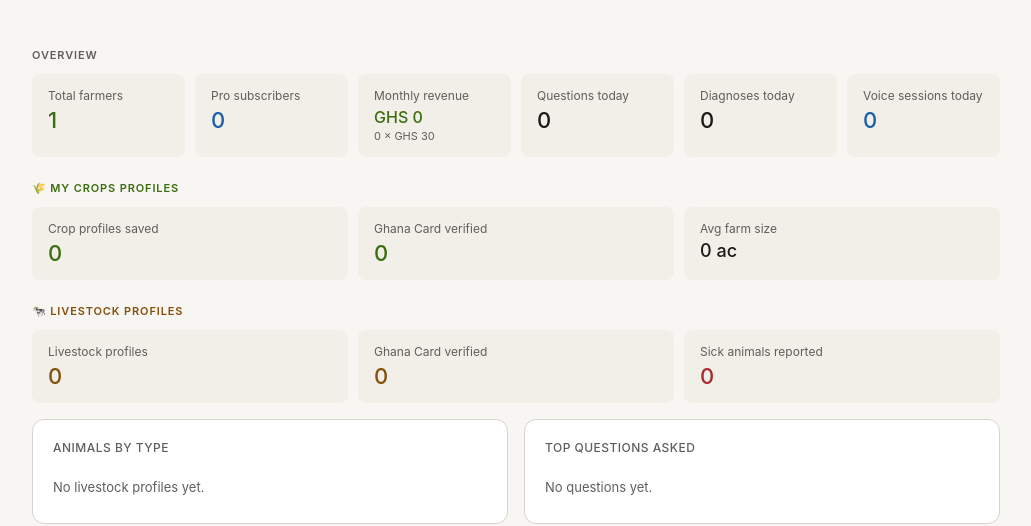
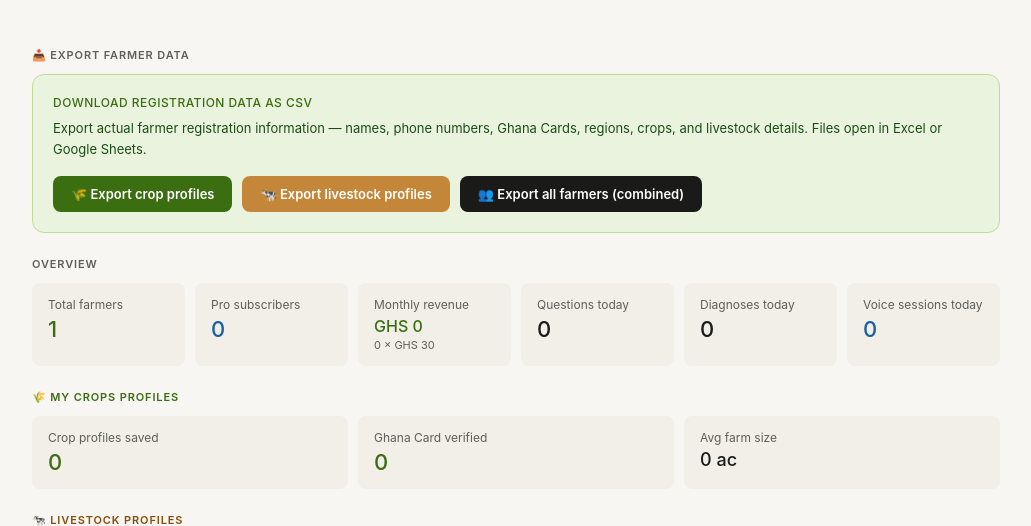
Before and after one commit to narish558/nkosoo-ai, a Flask app: page /admin in a window 1280 px wide. Shown: the part 54-580 px from the top of the page, without its empty margins (124-1155 px from the left). Run offline with Flask 3, Linux system fonts and the light colour scheme; the visitor is signed in with stand-in values (Sample User, id 1); data comes from the database, SQL or seed files in the repository; data that the repository does not hold is empty.

Commit message:
Add files via upload

```diff
--- a/templates/admin.html
+++ b/templates/admin.html
@@ -43,6 +43,11 @@ body{font-family:-apple-system,BlinkMacSystemFont,"Segoe UI",sans-serif;backgrou
 @media(max-width:600px){.grid2{grid-template-columns:1fr;}}
 .footer-admin{text-align:center;font-size:11px;color:#9C9B97;padding:1.5rem;margin-top:1rem;}
 .footer-admin a{color:#3B6D11;text-decoration:none;}
+.export-btn{display:inline-block;padding:10px 18px;border-radius:8px;font-size:13px;font-weight:600;text-decoration:none;cursor:pointer;}
+.export-btn.g{background:#3B6D11;color:#fff;}
+.export-btn.a{background:#C4873A;color:#fff;}
+.export-btn.dark{background:#1a1a18;color:#fff;}
+.export-btn:hover{opacity:.88;}
 </style>
 </head>
 <body>
@@ -53,7 +58,23 @@ body{font-family:-apple-system,BlinkMacSystemFont,"Segoe UI",sans-serif;backgrou
 
 <div class="container">
 
-  <!-- OVERVIEW -->
+  <!-- EXPORT -->
+  <div class="section-title">📥 Export farmer data</div>
+  <div class="card" style="background:#EAF3DE;border-color:#C0DD97;">
+    <div class="card-title" style="color:#3B6D11;margin-bottom:.5rem;">Download registration data as CSV</div>
+    <p style="font-size:13px;color:#1A4D15;margin-bottom:1rem;line-height:1.6;">Export actual farmer registration information — names, phone numbers, Ghana Cards, regions, crops, and livestock details. Files open in Excel or Google Sheets.</p>
+    <div style="display:flex;gap:10px;flex-wrap:wrap;">
+      <a href="/admin/export/crop-profiles" class="export-btn g">
+        🌾 Export crop profiles
+      </a>
+      <a href="/admin/export/livestock-profiles" class="export-btn a">
+        🐄 Export livestock profiles
+      </a>
+      <a href="/admin/export/all-farmers" class="export-btn dark">
+        👥 Export all farmers (combined)
+      </a>
+    </div>
+  </div>
   <div class="section-title">Overview</div>
   <div class="metric-grid">
     <div class="metric"><div class="metric-label">Total farmers</div><div class="metric-value g">{{ total_users }}</div></div>
```
